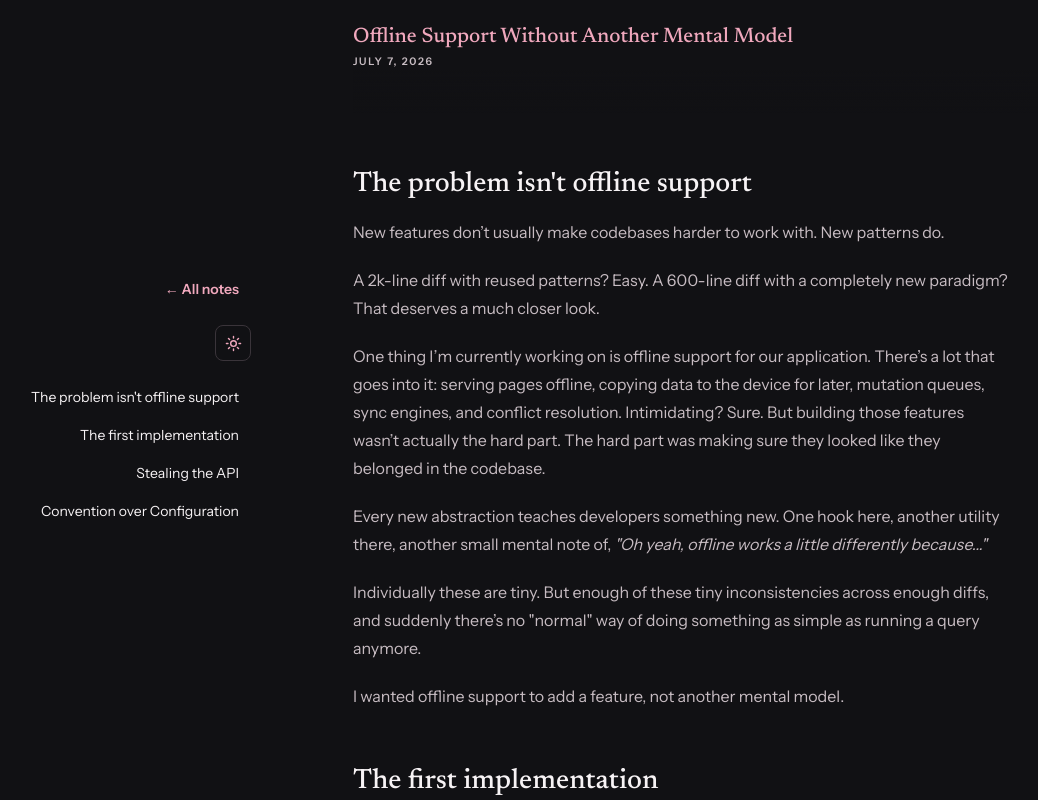
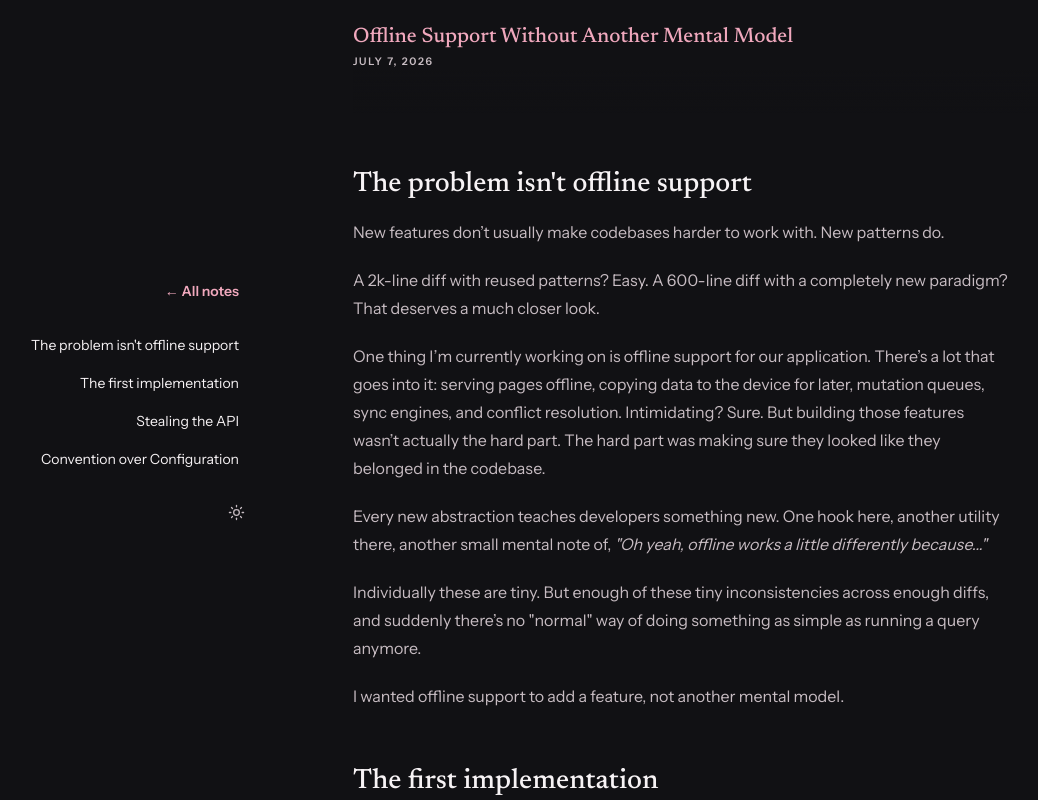
Before and after one commit to genna-cervantes/portfolio, a Next.js app: page /notes/offline-support-api in a window 1280 px wide. Both pictures are taken after a click on the button "Switch to dark mode". Shown: the top 800 px of the page, without its empty margins (37-1075 px from the left). Built offline with nearby package versions, Linux system fonts and the light colour scheme.

Commit message:
fix light mode dark mode toggle

```diff
--- a/app/globals.css
+++ b/app/globals.css
@@ -97,29 +97,16 @@ button:focus {
   align-items: center;
   appearance: none;
   background: transparent;
-  border: 1px solid #e6d6dc;
-  border-radius: 8px;
-  color: #7f4054;
+  border: none;
+  border-radius: 50%;
+  color: #87747b;
   cursor: pointer;
   display: inline-flex;
-  height: 36px;
+  height: 30px;
   justify-content: center;
-  margin-bottom: 16px;
-  width: 36px;
-}
-
-.notes-theme-toggle:hover {
-  background: #ecdee3;
-}
-
-.notes-theme-toggle svg {
-  fill: none;
-  height: 17px;
-  stroke: currentColor;
-  stroke-linecap: round;
-  stroke-linejoin: round;
-  stroke-width: 2;
-  width: 17px;
+  margin-top: 18px;
+  padding: 0;
+  width: 30px;
 }
 
 .notes-nav a.is-active {
@@ -309,12 +296,7 @@ html[data-theme="dark"] .notes-nav a.is-active {
 }
 
 html[data-theme="dark"] .notes-theme-toggle {
-  border-color: #3a343a;
-  color: #f0a8bd;
-}
-
-html[data-theme="dark"] .notes-theme-toggle:hover {
-  background: #33242b;
+  color: #c7bcc2;
 }
 
 html[data-theme="dark"] .notes-content p,
@@ -393,7 +375,7 @@ html[data-theme="dark"] .notes-content .hljs-comment {
 
   .notes-theme-toggle {
     flex: 0 0 auto;
-    margin-bottom: 0;
+    margin-top: 0;
   }
 
   .notes-page {
--- a/app/notes/[slug]/ArticleNav.tsx
+++ b/app/notes/[slug]/ArticleNav.tsx
@@ -8,17 +8,44 @@ const THEME_STORAGE_KEY = "portfolio-theme";
 
 function MoonIcon() {
   return (
-    <svg aria-hidden="true" viewBox="0 0 24 24">
-      <path d="M20.5 15.6A8.6 8.6 0 0 1 8.4 3.5 8.6 8.6 0 1 0 20.5 15.6Z" />
+    <svg
+      aria-hidden="true"
+      width="17"
+      height="17"
+      viewBox="0 0 24 24"
+      fill="none"
+      stroke="currentColor"
+      strokeWidth="1.8"
+      strokeLinecap="round"
+      strokeLinejoin="round"
+    >
+      <path d="M20.6 14.5A8.4 8.4 0 0 1 9.5 3.4 8.9 8.9 0 1 0 20.6 14.5Z" />
     </svg>
   );
 }
 
 function SunIcon() {
   return (
-    <svg aria-hidden="true" viewBox="0 0 24 24">
+    <svg
+      aria-hidden="true"
+      width="17"
+      height="17"
+      viewBox="0 0 24 24"
+      fill="none"
+      stroke="currentColor"
+      strokeWidth="1.8"
+      strokeLinecap="round"
+      strokeLinejoin="round"
+    >
       <circle cx="12" cy="12" r="4" />
-      <path d="M12 2v2.2M12 19.8V22M4.9 4.9l1.6 1.6M17.5 17.5l1.6 1.6M2 12h2.2M19.8 12H22M4.9 19.1l1.6-1.6M17.5 6.5l1.6-1.6" />
+      <path d="M12 2v2" />
+      <path d="M12 20v2" />
+      <path d="m4.93 4.93 1.41 1.41" />
+      <path d="m17.66 17.66 1.41 1.41" />
+      <path d="M2 12h2" />
+      <path d="M20 12h2" />
+      <path d="m6.34 17.66-1.41 1.41" />
+      <path d="m19.07 4.93-1.41 1.41" />
     </svg>
   );
 }
@@ -72,14 +99,6 @@ export default function ArticleNav({ headings }: { headings: NoteHeading[] }) {
       <Link className="notes-back-link" href="/#articles">
         ← All notes
       </Link>
-      <button
-        aria-label={darkMode ? "Switch to light mode" : "Switch to dark mode"}
-        className="notes-theme-toggle"
-        onClick={toggleDarkMode}
-        type="button"
-      >
-        {darkMode ? <SunIcon /> : <MoonIcon />}
-      </button>
       {headings.map((heading) => (
         <a
           key={heading.id}
@@ -94,6 +113,14 @@ export default function ArticleNav({ headings }: { headings: NoteHeading[] }) {
           {heading.text}
         </a>
       ))}
+      <button
+        aria-label={darkMode ? "Switch to light mode" : "Switch to dark mode"}
+        className="notes-theme-toggle"
+        onClick={toggleDarkMode}
+        type="button"
+      >
+        {darkMode ? <SunIcon /> : <MoonIcon />}
+      </button>
     </nav>
   );
 }
```
